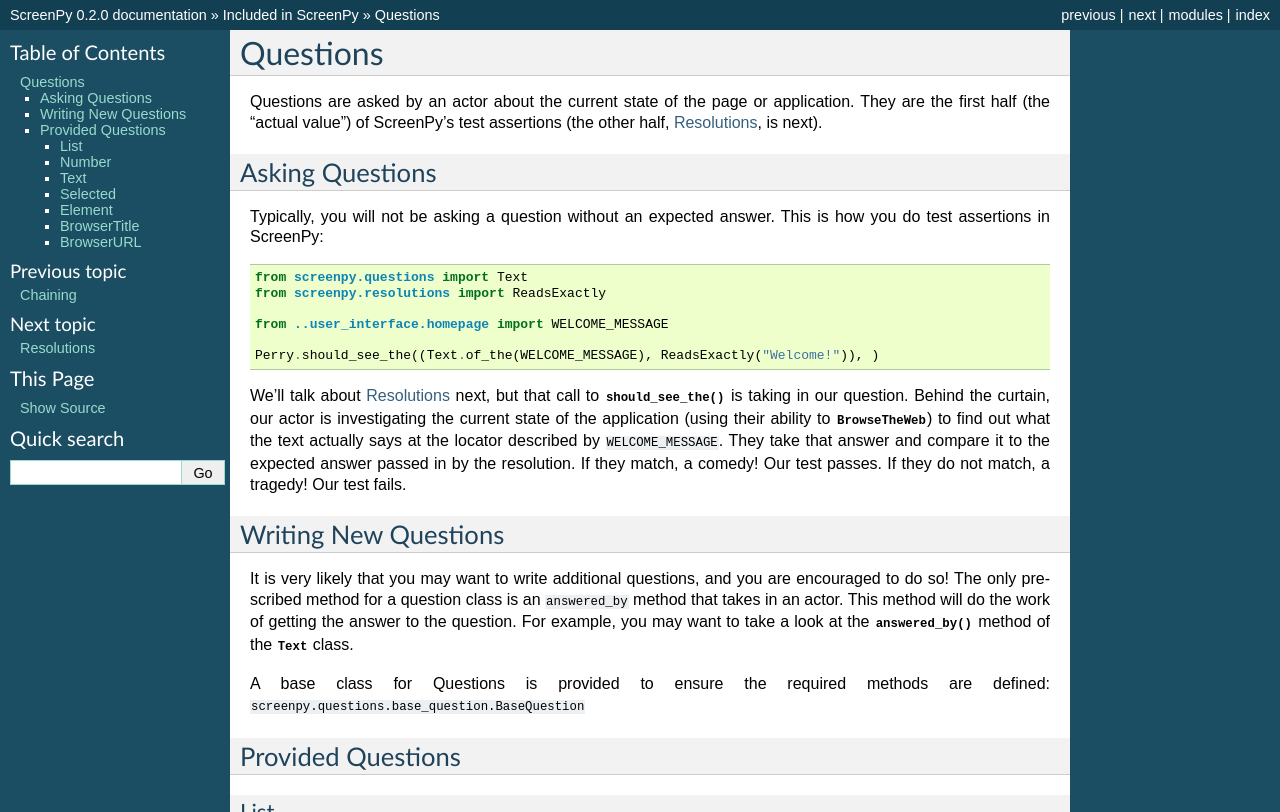
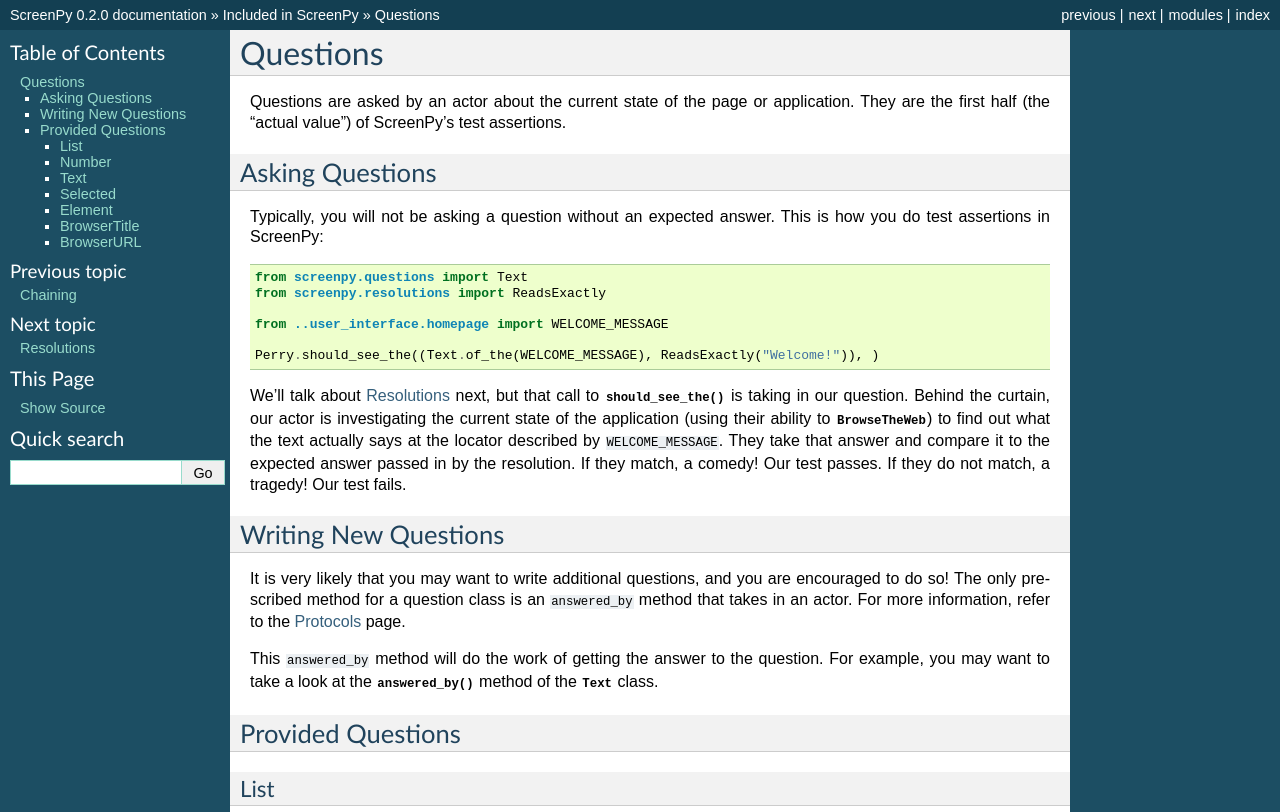
Before and after one commit to ScreenPyHQ/screenpy, a Sphinx documentation site: the page built from docs/module/questions.rst, in a window 1280 px wide and 900 px high, cut to the strip 0-812 px from the top of the window. Built offline with Sphinx 7.4.7, drawn with Linux system fonts in a browser that asks for light colours.

Commit message:
update docs for protocols.

```diff
--- a/docs/module/abilities.rst
+++ b/docs/module/abilities.rst
@@ -47,9 +47,6 @@
 For an example,
 see the |BrowseTheWeb.forget| method
 of the BrowseTheWeb ability.
-A base class for Abilities
-is provided for convenience:
-``screenpy.abilities.base_ability.BaseAbility``
 
 Included Abilities
 ------------------
--- a/docs/module/questions.rst
+++ b/docs/module/questions.rst
@@ -4,14 +4,10 @@
 =========
 
 Questions are asked by an actor
-about the current state
-of the page or application.
+about the current state of the page or application.
 They are the first half
 (the "actual value")
-of ScreenPy's test assertions
-(the other half,
-:ref:`resolutions`,
-is next).
+of ScreenPy's test assertions.
 
 Asking Questions
 ----------------
@@ -47,29 +43,24 @@
 a tragedy!
 Our test fails.
 
-
 Writing New Questions
 ---------------------
 
 It is very likely
 that you may want to write additional questions,
 and you are encouraged to do so!
-The only prescribed method
-for a question class
+The only prescribed method for a question class
 is an ``answered_by`` method
 that takes in an actor.
-This method will do the work
+For more information,
+refer to the :ref:`protocols` page.
+
+This ``answered_by`` method
+will do the work
 of getting the answer to the question.
 For example,
 you may want to take a look at
-the |Text.answered_by| method
-of the |Text| class.
-
-A base class for Questions is provided
-to ensure the required methods
-are defined:
-``screenpy.questions.base_question.BaseQuestion``
-
+the |Text.answered_by| method of the |Text| class.
 
 Provided Questions
 ------------------
```
Also changed, not shown: docs/module/actions.rst (+2 -8 lines), docs/module/actors.rst (+7 -13 lines), docs/module/chaining.rst (+13 -27 lines), docs/module/protocols.rst (added, +45 -0 lines), docs/module/resolutions.rst (+8 -16 lines), 1 other file.
